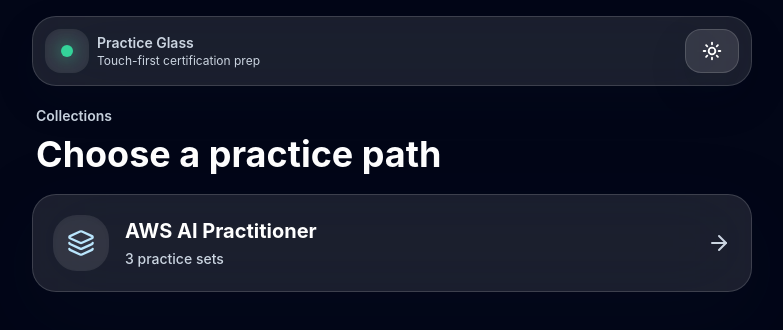
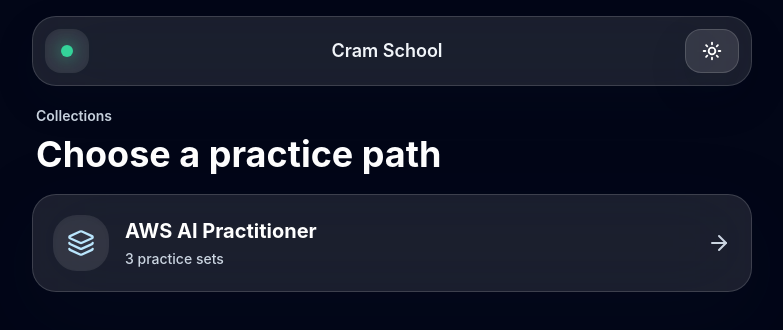
Before and after one commit to alex-nguyen-dev/practice-test-pwa, a React (Vite) app: page / in a window 1280 px wide. Shown: the top 330 px of the page, without its empty margins (248-1031 px from the left). Built offline with nearby package versions, Linux system fonts and the light colour scheme.

Commit message:
feat: update header to display dynamic titles based on current route path

```diff
--- a/src/App.jsx
+++ b/src/App.jsx
@@ -1,11 +1,20 @@
-import { Outlet, useLocation, useNavigate } from 'react-router-dom';
+import { matchPath, Outlet, useLocation, useNavigate } from 'react-router-dom';
 import { ArrowLeft, Moon, Sun } from 'lucide-react';
 import { useEffect, useState } from 'react';
 import { GlassButton } from './components/GlassButton.jsx';
+import { getCollection, getSet } from './data/practiceSets.js';
 
 const storedTheme = () => {
   if (localStorage.theme === 'dark' || localStorage.theme === 'light') return localStorage.theme;
   return 'dark';
+};
+
+const headerTitle = (pathname) => {
+  const setMatch = matchPath('/sets/:setId', pathname);
+  if (setMatch) return getSet(setMatch.params.setId)?.title ?? 'Cram School';
+  const collectionMatch = matchPath('/collections/:collectionSlug', pathname);
+  if (collectionMatch) return getCollection(collectionMatch.params.collectionSlug)?.title ?? 'Cram School';
+  return 'Cram School';
 };
 
 export default function App() {
@@ -13,6 +22,7 @@
   const location = useLocation();
   const [theme, setTheme] = useState(storedTheme);
   const canGoBack = location.pathname !== '/';
+  const title = headerTitle(location.pathname);
 
   useEffect(() => {
     document.documentElement.classList.toggle('dark', theme === 'dark');
@@ -23,8 +33,7 @@
     <main className="min-h-screen overflow-x-hidden bg-slate-100 text-slate-950 transition-colors duration-500 dark:bg-slate-950 dark:text-white">
       <div className="fixed inset-0 -z-10 bg-[radial-gradient(circle_at_15%_10%,rgba(56,189,248,.30),transparent_32%),radial-gradient(circle_at_88%_18%,rgba(167,139,250,.26),transparent_30%),linear-gradient(150deg,#f8fafc_0%,#e2e8f0_48%,#c7d2fe_100%)] dark:bg-[radial-gradient(circle_at_18%_8%,rgba(14,165,233,.28),transparent_32%),radial-gradient(circle_at_88%_12%,rgba(52,211,153,.18),transparent_28%),linear-gradient(150deg,#020617_0%,#111827_54%,#1e1b4b_100%)]" />
       <div className="mx-auto flex min-h-screen w-full max-w-3xl flex-col px-4 pb-8 pt-[max(env(safe-area-inset-top),1rem)] sm:px-6">
-        <header className="sticky top-3 z-30 mb-5 flex items-center justify-between rounded-3xl border border-white/30 bg-white/35 px-3 py-3 shadow-glass-soft backdrop-blur-2xl transition dark:border-white/15 dark:bg-white/10">
-          <div className="flex min-w-0 items-center gap-2">
+        <header className="sticky top-3 z-30 mb-5 grid grid-cols-[auto_1fr_auto] items-center gap-2 rounded-3xl border border-white/30 bg-white/35 px-3 py-3 shadow-glass-soft backdrop-blur-2xl transition dark:border-white/15 dark:bg-white/10">
           {canGoBack ? (
             <GlassButton icon={ArrowLeft} label="Back" onClick={() => navigate(-1)} />
           ) : (
@@ -32,11 +41,7 @@
               <span className="h-3 w-3 rounded-full bg-emerald-400 shadow-[0_0_18px_rgba(52,211,153,.85)]" />
             </div>
           )}
-            <div className="min-w-0">
-              <p className="truncate text-sm font-semibold text-slate-600 dark:text-slate-300">Practice Glass</p>
-              <p className="truncate text-xs text-slate-500 dark:text-slate-300">Touch-first certification prep</p>
-            </div>
-          </div>
+          <p className="truncate text-center text-base font-semibold text-slate-700 dark:text-slate-100 sm:text-lg">{title}</p>
           <GlassButton
             icon={theme === 'dark' ? Sun : Moon}
             label="Toggle theme"
```
Lines whose indentation alone changed are shown as unchanged.
